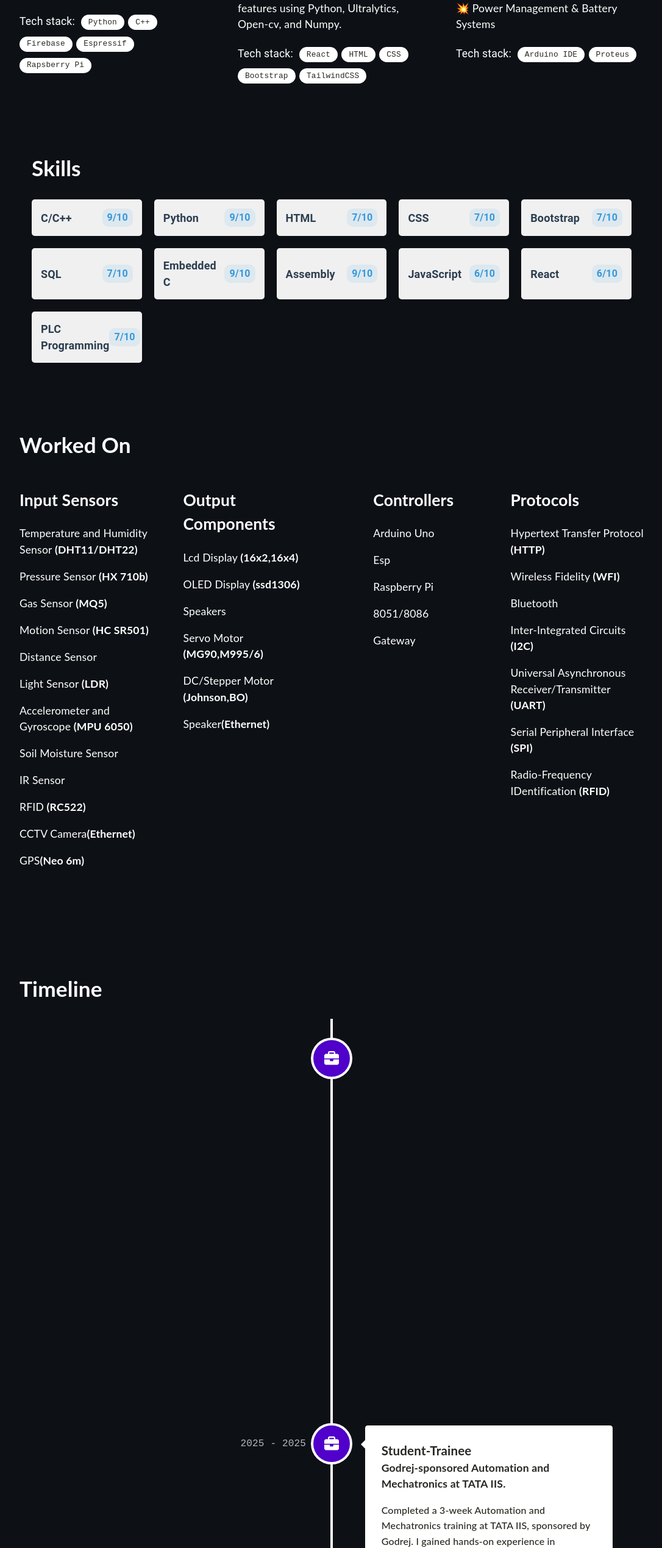
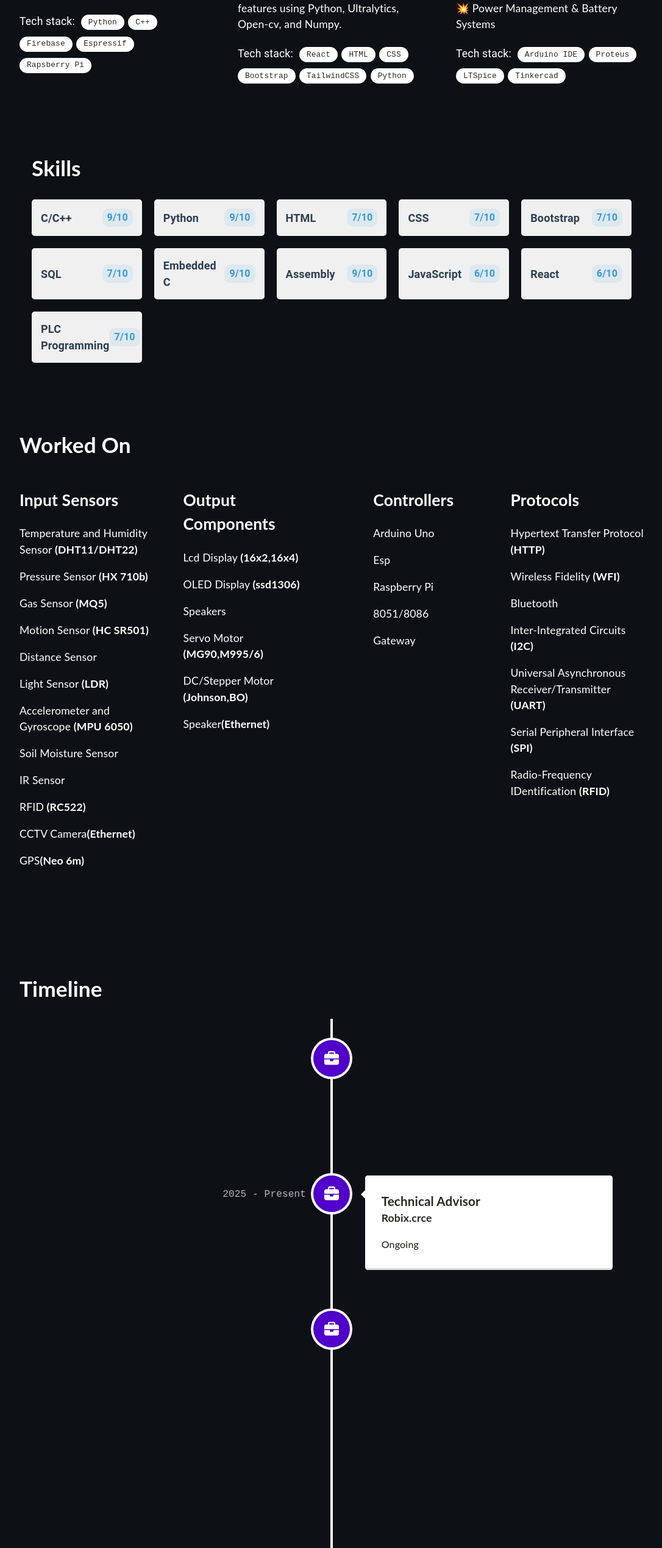
Before and after one commit to CalebLewis14/Portfolio_Caleb, a React (Create React App) app: page / in a window 1280 px wide. Shown: the part 1407-3946 px from the top of the page at 61% size, without its empty margins (96-1182 px from the left). Built offline with nearby package versions, Linux system fonts and the light colour scheme.

Commit message:
added project solar

```diff
--- a/src/components/Expertise.tsx
+++ b/src/components/Expertise.tsx
@@ -19,12 +19,15 @@ const labelsSecond = [
     "HTML",
     "CSS",
     "Bootstrap",
-    "TailwindCSS"
+    "TailwindCSS",
+    "Python",
 ];
 
 const labelsThird = [
     "Arduino IDE",
-    "Proteus"
+    "Proteus",
+    "LTSpice",
+    "Tinkercad"
 ];
 
 function Expertise() {
--- a/src/components/Project.tsx
+++ b/src/components/Project.tsx
@@ -6,6 +6,7 @@ import robosumo from '../assets/images/robosumo_bot.jpeg';
 import watch from '../assets/images/watch_health.jpeg';
 import infi from '../assets/images/infi.jpeg';
 import app from '../assets/images/infi_app.jpeg';
+import solar from '../assets/images/smart_solar.png';
 
 
 import '../assets/styles/Project.scss';
@@ -50,6 +51,11 @@ function Project() {
                 <a href="https://www.linkedin.com/in/caleb-lewis-8099a6271/" target="_blank" rel="noreferrer"><h2>INFI App</h2></a>
                 <p>An app build to monitor the robot, smart watch and switch board.</p>
             </div>
+            <div className="project">
+                <a href="https://www.linkedin.com/in/caleb-lewis-8099a6271/" target="_blank" rel="noreferrer"><img src={solar} className="zoom" alt="thumbnail" width="100%"/></a>
+                <a href="https://www.linkedin.com/in/caleb-lewis-8099a6271/" target="_blank" rel="noreferrer"><h2>Smart Solar</h2></a>
+                <p>Smart Solar Tracker – Built an Arduino-based solar panel system that automatically tracks the sun’s position for optimal energy capture. Smart Solar with BJT Control – Designed a solar lighting system using a BJT transistor to switch the light on/off based on solar panel voltage levels.</p>
+            </div>
         </div>
     </div>
     );
--- a/src/components/Timeline.tsx
+++ b/src/components/Timeline.tsx
@@ -12,6 +12,34 @@ function Timeline() {
       <div className="items-container">
         <h1>Timeline</h1>
         <VerticalTimeline>
+          <VerticalTimelineElement
+            className="vertical-timeline-element--work"
+            contentStyle={{ background: 'white', color: 'rgb(39, 40, 34)' }}
+            contentArrowStyle={{ borderRight: '7px solid  white' }}
+            date="2025 - Present"
+            iconStyle={{ background: '#5000ca', color: 'rgb(39, 40, 34)' }}
+            icon={<FontAwesomeIcon icon={faBriefcase} />}
+          >
+            <h3 className="vertical-timeline-element-title">Advisor</h3>
+            <h4 className="vertical-timeline-element-subtitle">Project Cell, Fr.CRCE</h4>
+            <p>
+              Ongoing
+            </p>
+          </VerticalTimelineElement>
+          <VerticalTimelineElement
+            className="vertical-timeline-element--work"
+            contentStyle={{ background: 'white', color: 'rgb(39, 40, 34)' }}
+            contentArrowStyle={{ borderRight: '7px solid  white' }}
+            date="2025 - Present"
+            iconStyle={{ background: '#5000ca', color: 'rgb(39, 40, 34)' }}
+            icon={<FontAwesomeIcon icon={faBriefcase} />}
+          >
+            <h3 className="vertical-timeline-element-title">Technical Advisor</h3>
+            <h4 className="vertical-timeline-element-subtitle">Robix.crce</h4>
+            <p>
+              Ongoing
+            </p>
+          </VerticalTimelineElement>
           <VerticalTimelineElement
             className="vertical-timeline-element--work"
             contentStyle={{ background: 'white', color: 'rgb(39, 40, 34)' }}
```
Also changed, not shown: src/assets/images/smart_solar.png (added).
